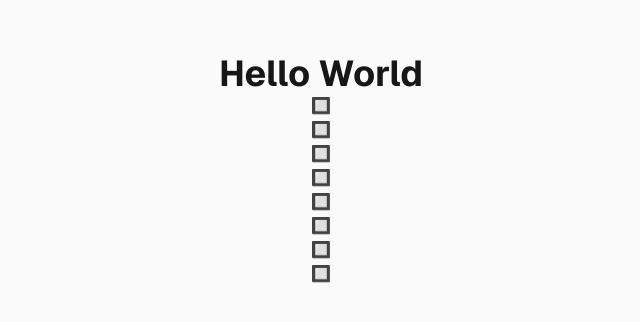
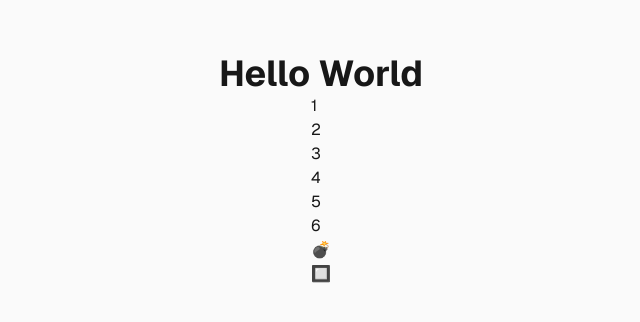
Before and after one commit to nmt/minepeeper, a Next.js app: page / in a window 1280 px wide. Shown: the part 230-552 px from the top of the page, without its empty margins (319-959 px from the left). Built offline with nearby package versions, Linux system fonts and the light colour scheme.

Commit message:
feat: Add GameContextProvider

```diff
--- a/app/components/Cell.tsx
+++ b/app/components/Cell.tsx
@@ -1,18 +1,18 @@
 "use client";
 
 import clsx from "clsx";
-import { useState } from "react";
 
-interface CellProps {
+export interface CellProps {
   cellType: "bomb" | 1 | 2 | 3 | 4 | 5 | 6 | 7 | 8 | "empty" | "flag";
   isShowing: boolean;
+  onClick?: () => void;
 }
 
 // TODO: Implement styling
 // TODO: Obfuscate cell value
 
-export default function Cell({ cellType }: CellProps) {
-  const [isShowing, setIsShowing] = useState(false);
+export default function Cell({ cellType, isShowing, onClick }: CellProps) {
+  // const [isShowing, setIsShowing] = useState(false);
 
   const cellClasses = {
     cell: true,
@@ -37,7 +37,8 @@ export default function Cell({ cellType }: CellProps) {
 
   const onClickHandler = () => {
     if (!isShowing) {
-      setIsShowing(true);
+      onClick?.();
+      // setIsShowing(true);
     }
   };
 
--- a/app/components/Grid.tsx
+++ b/app/components/Grid.tsx
@@ -1,14 +1,26 @@
-import { ReactNode } from "react";
+"use client";
+
+import { useGameContext } from "../context/GameContext";
+import Cell from "./Cell";
 
 // TODO: CSS Grid for styling
-export const Grid = (cellsArray: ReactNode[][]) => {
+export const Grid = () => {
+  const { gridInfo, updateCell } = useGameContext();
+
+  // TODO: JS debug terminal
+  console.log({ gridInfo });
+
   return (
     <div className="grid">
-      {cellsArray.map((cellRow, rowIndex) => (
+      {gridInfo.map((cellRow, rowIndex) => (
         <div className="grid-row" key={rowIndex}>
           {cellRow.map((cellColumn, columnIndex) => (
             <div className="grid-cell" key={columnIndex}>
-              {cellColumn}
+              <Cell
+                cellType={cellColumn.cellType}
+                isShowing={cellColumn.isShowing}
+                onClick={() => updateCell(rowIndex, columnIndex)}
+              />
             </div>
           ))}
         </div>
--- /dev/null
+++ b/app/context/GameContext.tsx
@@ -0,0 +1,67 @@
+"use client";
+
+import { createContext, PropsWithChildren, useContext, useState } from "react";
+import { CellProps } from "../components/Cell";
+
+// State: Things that are reused in the context
+interface IGameContext {
+  gridInfo: CellProps[][];
+  updateCell: (rowIndex: number, columnIndex: number) => void;
+}
+
+// Default values (if GameContextProvider is not provided, these values will be used)
+const defaultContextValue: IGameContext = {
+  gridInfo: [],
+  updateCell: () => {},
+};
+export const GameContext = createContext<IGameContext>(defaultContextValue);
+
+interface GameContextProps {}
+
+// Provides the values that can change
+// Has the context of the game state
+export const GameContextProvider = ({
+  //   gridWidth,
+  //   gridHeight,
+  children,
+}: PropsWithChildren<GameContextProps>) => {
+  // TODO: Calculate gridInfo based on the gridWidth and gridHeight, and update it when they change
+
+  // Create cellsArray that is dynamic
+  // in the future, we will create cellsArray based on the gridWidth and gridHeight, part where we render bombs and stuff
+  // whats cellsArray - info about the cell, knowing what type it is, it also has the state of isShowing (open or not)
+
+  const onClick = (rowIndex: number, columnIndex: number) => {
+    console.log({ rowIndex });
+  };
+
+  const cellsArrayDefault: CellProps[][] = [
+    [
+      { cellType: 1, isShowing: true },
+      { cellType: 2, isShowing: true },
+      { cellType: 3, isShowing: true },
+      { cellType: 4, isShowing: true },
+      { cellType: 5, isShowing: true },
+      { cellType: 6, isShowing: true },
+      { cellType: "bomb", isShowing: true },
+      { cellType: "bomb", isShowing: false },
+    ],
+  ];
+
+  const [cellsArray, setCellsArray] = useState(cellsArrayDefault);
+
+  return (
+    <GameContext.Provider
+      value={{ gridInfo: cellsArray, updateCell: () => onClick() }}
+      //   value={{
+      //     gridInfo: Array.from({ length: gridHeight }, () =>
+      //       Array.from({ length: gridWidth }, () => null),
+      //     ),
+      //   }}
+    >
+      {children}
+    </GameContext.Provider>
+  );
+};
+
+export const useGameContext = () => useContext(GameContext);
--- a/app/page.tsx
+++ b/app/page.tsx
@@ -1,4 +1,5 @@
-import Cell from "./components/Cell";
+import { Grid } from "./components/Grid";
+import { GameContextProvider } from "./context/GameContext";
 
 export default function Home() {
   // TODO: Implement ErrorBoundary
@@ -8,16 +9,14 @@ export default function Home() {
     // TODO: Calculate empty spaces in a Reacty way
     // TODO: State management of Cells
     // TODO: Implement tests
-    <div className="flex flex-col flex-1 items-center justify-center bg-zinc-50 font-sans dark:bg-black">
-      <h1 className="text-4xl font-bold">Hello World</h1>
-      <Cell cellType={1} isShowing={true} />
-      <Cell cellType={2} isShowing={true} />
-      <Cell cellType={3} isShowing={true} />
-      <Cell cellType={4} isShowing={true} />
-      <Cell cellType={5} isShowing={true} />
-      <Cell cellType={6} isShowing={true} />
-      <Cell cellType="bomb" isShowing={true} />
-      <Cell cellType="bomb" isShowing={false} />
-    </div>
+    <>
+      <div className="flex flex-col flex-1 items-center justify-center bg-zinc-50 font-sans dark:bg-black">
+        <h1 className="text-4xl font-bold">Hello World</h1>
+
+        <GameContextProvider>
+          <Grid />
+        </GameContextProvider>
+      </div>
+    </>
   );
 }
```
